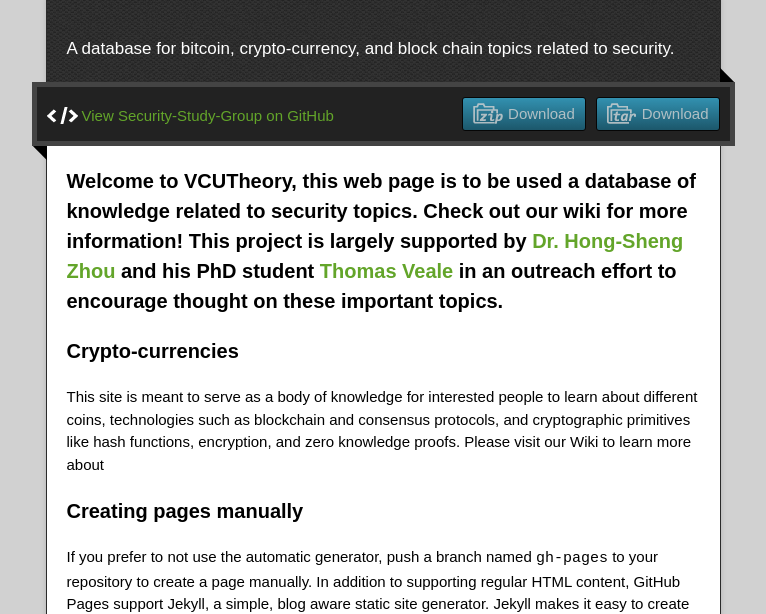
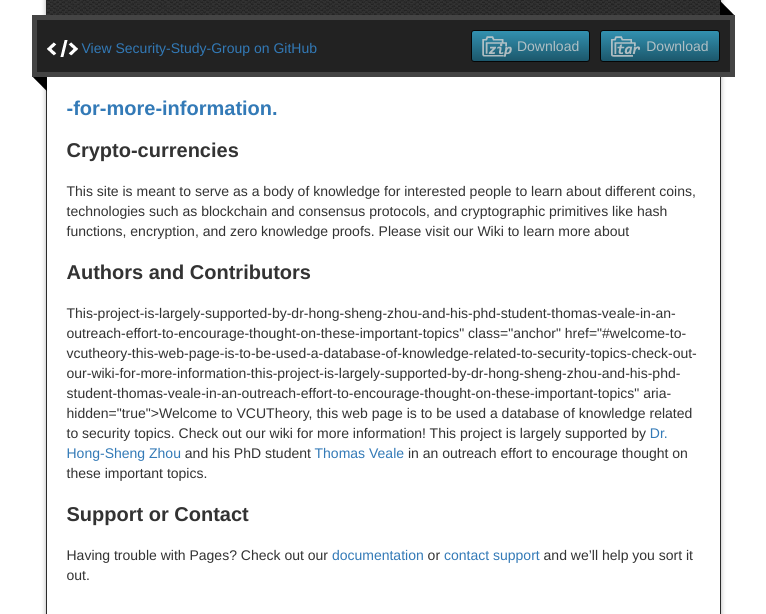
Before and after one commit to VCUTheory/Security-Study-Group, a plain HTML site: page index.html in a window 1280 px wide. Shown: the part 222-836 px from the top of the page, without its empty margins (257-1023 px from the left). Drawn offline with nearby package versions, Linux system fonts and the light colour scheme.

Commit message:
fixxed reference to wiki and contributors

```diff
--- a/index.html
+++ b/index.html
@@ -7,7 +7,8 @@
   <meta http-equiv="X-UA-Compatible" content="IE=edge,chrome=1">
 
   <link rel="stylesheet" href="stylesheets/stylesheet.css" media="screen">
-  <link rel="stylesheet" href="stylesheets/github-dark.css">
+
+  <link rel="stylesheet" href="https://maxcdn.bootstrapcdn.com/bootstrap/3.3.5/css/bootstrap.min.css">
   <script type="text/javascript" src="https://ajax.googleapis.com/ajax/libs/jquery/1.7.1/jquery.min.js"></script>
   <script type="text/javascript" src="javascripts/script.js"></script>
 
@@ -37,7 +38,7 @@
         </div>
         <article class="markdown-body">
           <h3>
-<a id="welcome-to-vcutheory-this-web-page-is-to-be-used-a-database-of-knowledge-related-to-security-topics-check-out-our-wiki-for-more-information-this-project-is-largely-supported-by-dr-hong-sheng-zhou-and-his-phd-student-thomas-veale-in-an-outreach-effort-to-encourage-thought-on-these-important-topics" class="anchor" href="#welcome-to-vcutheory-this-web-page-is-to-be-used-a-database-of-knowledge-related-to-security-topics-check-out-our-wiki-for-more-information-this-project-is-largely-supported-by-dr-hong-sheng-zhou-and-his-phd-student-thomas-veale-in-an-outreach-effort-to-encourage-thought-on-these-important-topics" aria-hidden="true"><span class="octicon octicon-link"></span></a>Welcome to VCUTheory, this web page is to be used a database of knowledge related to security topics. Check out our wiki for more information! This project is largely supported by <a href="http://computer-science.egr.vcu.edu/faculty/hong-sheng-zhou/">Dr. Hong-Sheng Zhou</a> and his PhD student <a href="http://vealemachine.me/">Thomas Veale</a> in an outreach effort to encourage thought on these important topics.</h3>
+<a id="welcome-to-vcutheory-this-web-page-is-to-be-used-a-database-of-knowledge-related-to-security-topics-check-out-our-<a href="https://github.com/VCUTheory/Security-Study-Group/wiki" class="wiki">-for-more-information.</h3>
 
 <h3>
 <a id="crypto-currencies" class="anchor" href="#crypto-currencies" aria-hidden="true"><span class="octicon octicon-link"></span></a>Crypto-currencies</h3>
@@ -45,14 +46,9 @@
 <p>This site is meant to serve as a body of knowledge for interested people to learn about different coins, technologies such as blockchain and consensus protocols, and cryptographic primitives like hash functions, encryption, and zero knowledge proofs. Please visit our Wiki to learn more about</p>
 
 <h3>
-<a id="creating-pages-manually" class="anchor" href="#creating-pages-manually" aria-hidden="true"><span class="octicon octicon-link"></span></a>Creating pages manually</h3>
-
-<p>If you prefer to not use the automatic generator, push a branch named <code>gh-pages</code> to your repository to create a page manually. In addition to supporting regular HTML content, GitHub Pages support Jekyll, a simple, blog aware static site generator. Jekyll makes it easy to create site-wide headers and footers without having to copy them across every page. It also offers intelligent blog support and other advanced templating features.</p>
-
-<h3>
 <a id="authors-and-contributors" class="anchor" href="#authors-and-contributors" aria-hidden="true"><span class="octicon octicon-link"></span></a>Authors and Contributors</h3>
 
-<p>You can <a href="https://github.com/blog/821" class="user-mention">@mention</a> a GitHub username to generate a link to their profile. The resulting <code>&lt;a&gt;</code> element will link to the contributor’s GitHub Profile. For example: In 2007, Chris Wanstrath (<a href="https://github.com/defunkt" class="user-mention">@defunkt</a>), PJ Hyett (<a href="https://github.com/pjhyett" class="user-mention">@pjhyett</a>), and Tom Preston-Werner (<a href="https://github.com/mojombo" class="user-mention">@mojombo</a>) founded GitHub.</p>
+<p>This-project-is-largely-supported-by-dr-hong-sheng-zhou-and-his-phd-student-thomas-veale-in-an-outreach-effort-to-encourage-thought-on-these-important-topics" class="anchor" href="#welcome-to-vcutheory-this-web-page-is-to-be-used-a-database-of-knowledge-related-to-security-topics-check-out-our-wiki-for-more-information-this-project-is-largely-supported-by-dr-hong-sheng-zhou-and-his-phd-student-thomas-veale-in-an-outreach-effort-to-encourage-thought-on-these-important-topics" aria-hidden="true"><span class="octicon octicon-link"></span></a>Welcome to VCUTheory, this web page is to be used a database of knowledge related to security topics. Check out our wiki for more information! This project is largely supported by <a href="http://computer-science.egr.vcu.edu/faculty/hong-sheng-zhou/">Dr. Hong-Sheng Zhou</a> and his PhD student <a href="http://vealemachine.me/">Thomas Veale</a> in an outreach effort to encourage thought on these important topics.</p>
 
 <h3>
 <a id="support-or-contact" class="anchor" href="#support-or-contact" aria-hidden="true"><span class="octicon octicon-link"></span></a>Support or Contact</h3>
```
